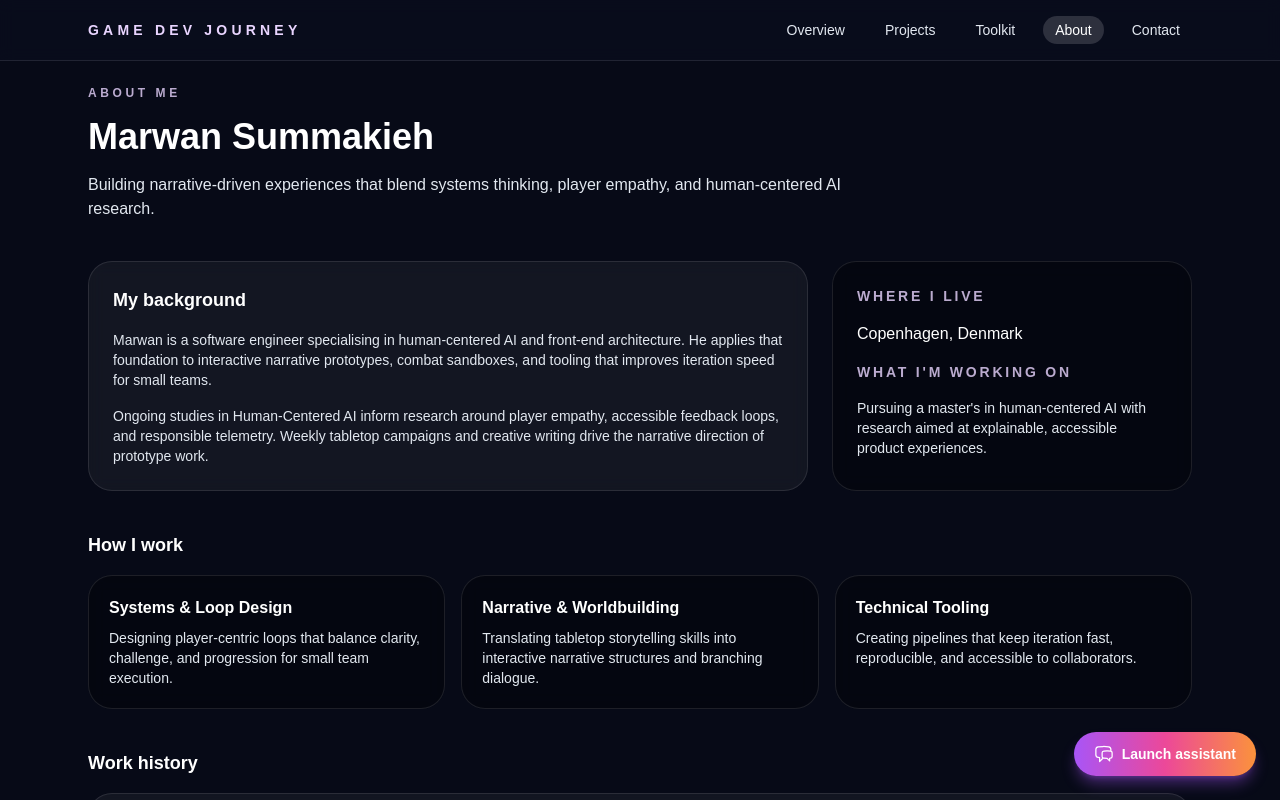
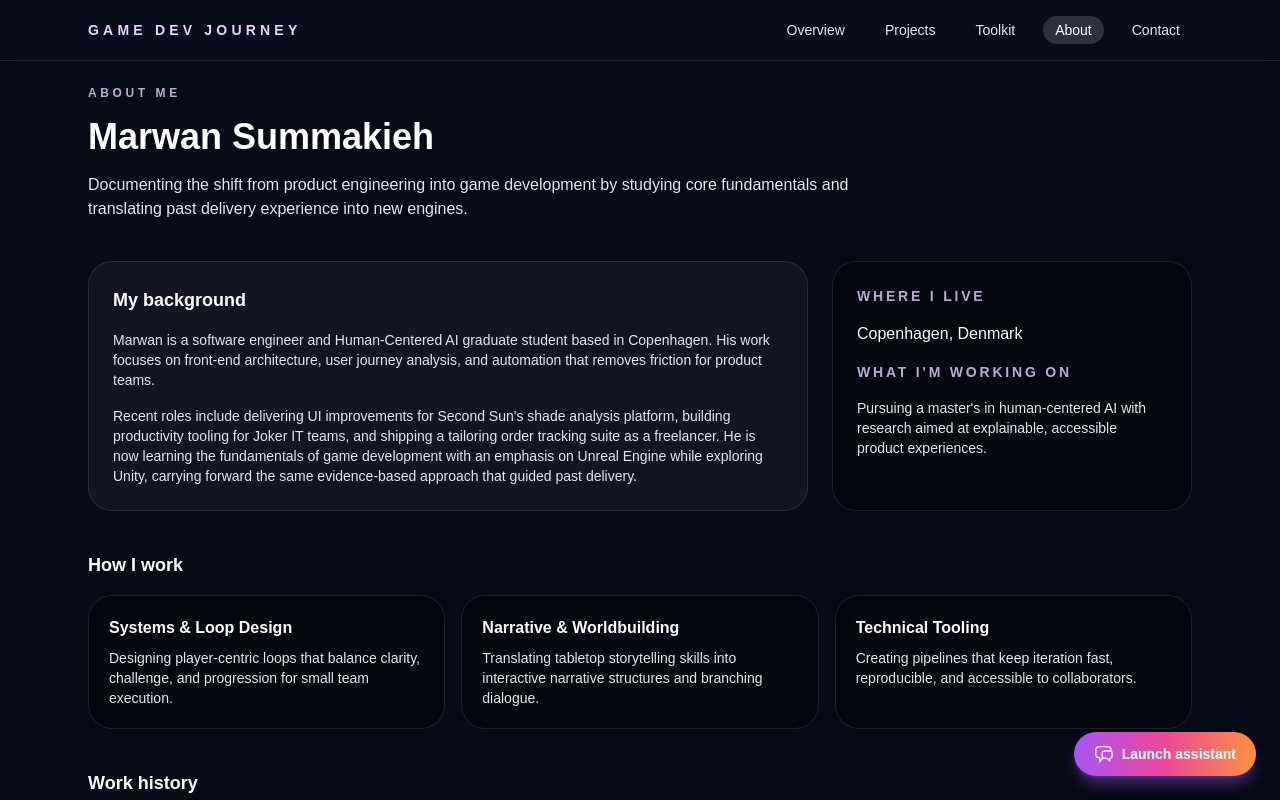
Before and after one commit to MarwanSummakieh/marwan-summakieh, a Next.js app: page /about in a window 1280 px wide. Shown: the top 800 px of the page. Built offline with nearby package versions, Linux system fonts and the light colour scheme.

Commit message:
feat: Revise personal background and journey overview for clarity and focus on game development learning

```diff
--- a/app/about/page.tsx
+++ b/app/about/page.tsx
@@ -22,10 +22,10 @@ const AboutPage = () => {
         <div className="space-y-4 rounded-3xl border border-white/10 bg-white/5 p-6 backdrop-blur">
           <h2 className="text-lg font-semibold text-white">My background</h2>
           <p className="text-sm text-slate-200">
-            Marwan is a software engineer specialising in human-centered AI and front-end architecture. He applies that foundation to interactive narrative prototypes, combat sandboxes, and tooling that improves iteration speed for small teams.
+            Marwan is a software engineer and Human-Centered AI graduate student based in Copenhagen. His work focuses on front-end architecture, user journey analysis, and automation that removes friction for product teams.
           </p>
           <p className="text-sm text-slate-200">
-            Ongoing studies in Human-Centered AI inform research around player empathy, accessible feedback loops, and responsible telemetry. Weekly tabletop campaigns and creative writing drive the narrative direction of prototype work.
+            Recent roles include delivering UI improvements for Second Sun&apos;s shade analysis platform, building productivity tooling for Joker IT teams, and shipping a tailoring order tracking suite as a freelancer. He is now learning the fundamentals of game development with an emphasis on Unreal Engine while exploring Unity, carrying forward the same evidence-based approach that guided past delivery.
           </p>
         </div>
         <div className="space-y-4 rounded-3xl border border-white/10 bg-black/30 p-6 backdrop-blur">
--- a/lib/gameJourney.ts
+++ b/lib/gameJourney.ts
@@ -27,13 +27,13 @@ export interface ResourceLink {
 }
 
 export const journeyOverview = {
-  role: "Game Developer in Progress",
+  role: "Software engineer learning game development basics",
   mission:
-    "Building narrative-driven experiences that blend systems thinking, player empathy, and human-centered AI research.",
-  headline: "Charting the game development journey of Marwan Summakieh",
+    "Documenting the shift from product engineering into game development by studying core fundamentals and translating past delivery experience into new engines.",
+  headline: "Following how Marwan Summakieh is learning game development",
   introduction: [
-    "I prototype small worlds, experiment with combat and progression systems, and document every iteration so the craft is visible.",
-    "This site tracks the evolution from interactive fiction experiments to full gameplay loops, covering tooling decisions and shipped milestones.",
+    "After shipping enterprise tooling with teams like Second Sun and Joker IT, I am carving out time to become a beginner again and learn the essentials of game creation.",
+    "The current plan is to focus on Unreal Engine while exploring Unity, applying front-end and automation skills to small exercises, prototypes, and repeatable learning routines.",
   ],
   callToAction: {
     primary: { label: "View Projects", href: "/projects" },
```
